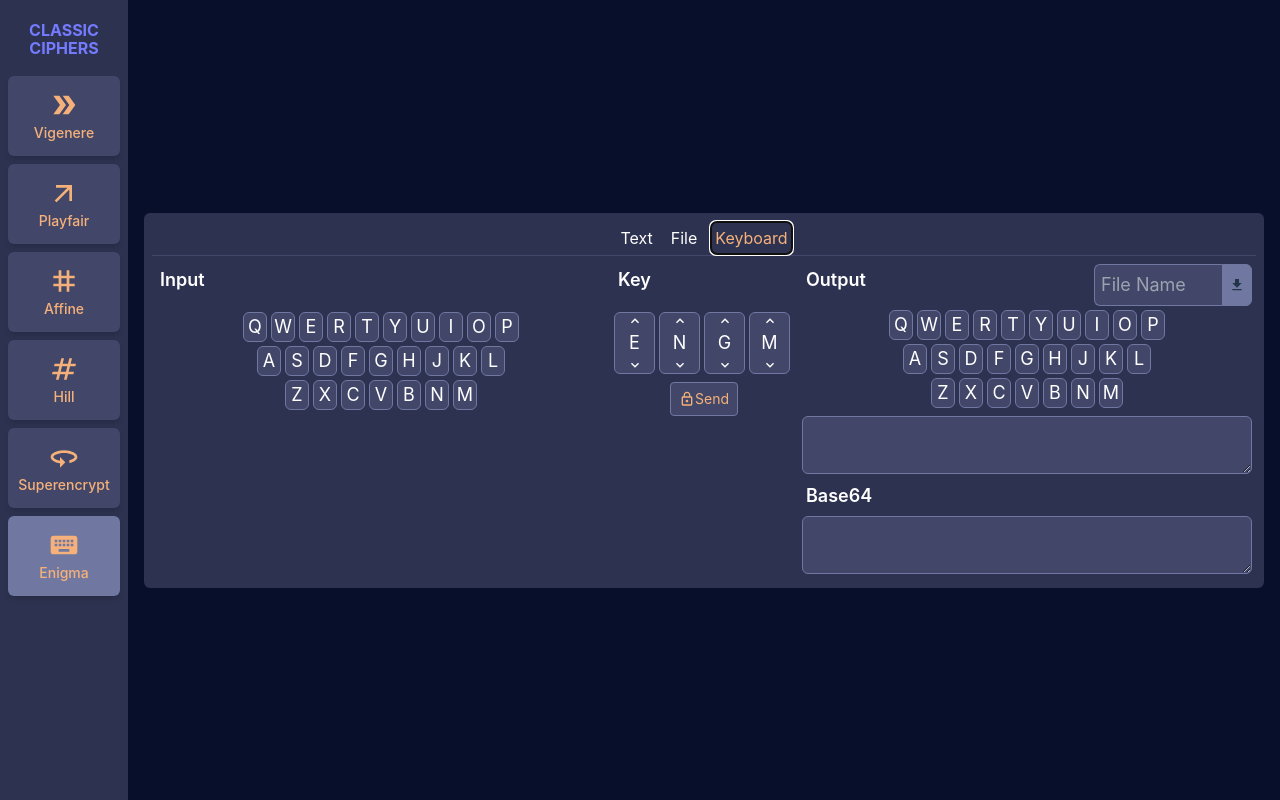
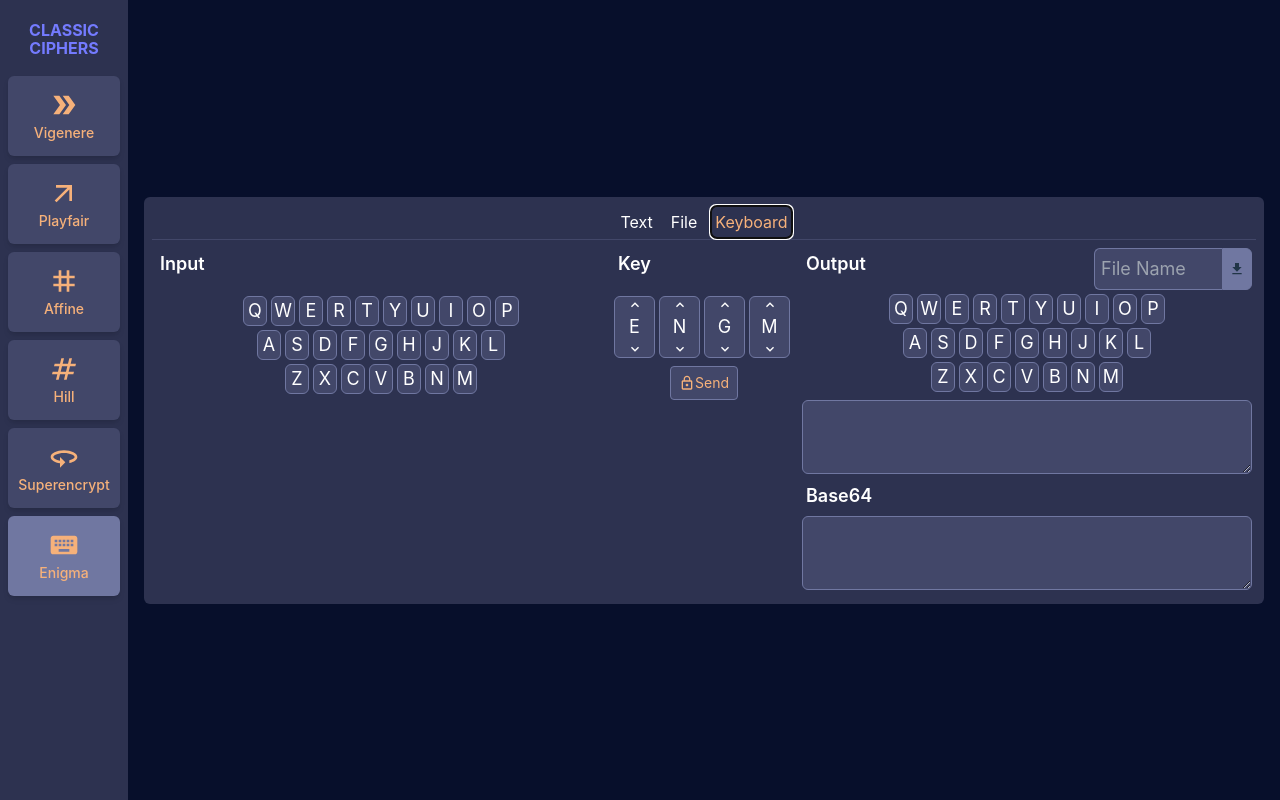
Before and after one commit to dclairvoyance/Tugas1_IF4020_Kripto, a React (Vite) app in the folder frontend/: page /enigma in a window 1280 px wide. Both pictures are taken after a click on the button "Keyboard". Built offline with nearby package versions, Linux system fonts and the light colour scheme.

Commit message:
fix minor styling

```diff
--- a/frontend/src/ciphers/Enigma.jsx
+++ b/frontend/src/ciphers/Enigma.jsx
@@ -233,7 +233,7 @@ const Enigma = () => {
                   readOnly
                   id="output"
                   rows="2"
-                  className="w-full p-2 text-sm text-gray-400 bg-primary_2 rounded-md border border-primary_3"
+                  className="w-full p-2 text-lg text-white bg-primary_2 rounded-md border border-primary_3"
                   value={fileOutput}
                 ></textarea>
                 <h2 className="mb-1 h-8 items-center ml-1 flex text-lg font-semibold text-white">
@@ -243,7 +243,7 @@ const Enigma = () => {
                   readOnly
                   id="outputBase64"
                   rows="2"
-                  className="w-full p-2 text-sm text-gray-400 bg-primary_2 rounded-md border border-primary_3"
+                  className="w-full p-2 text-lg text-white bg-primary_2 rounded-md border border-primary_3"
                   value={userOutput}
                 ></textarea>
               </>
```
